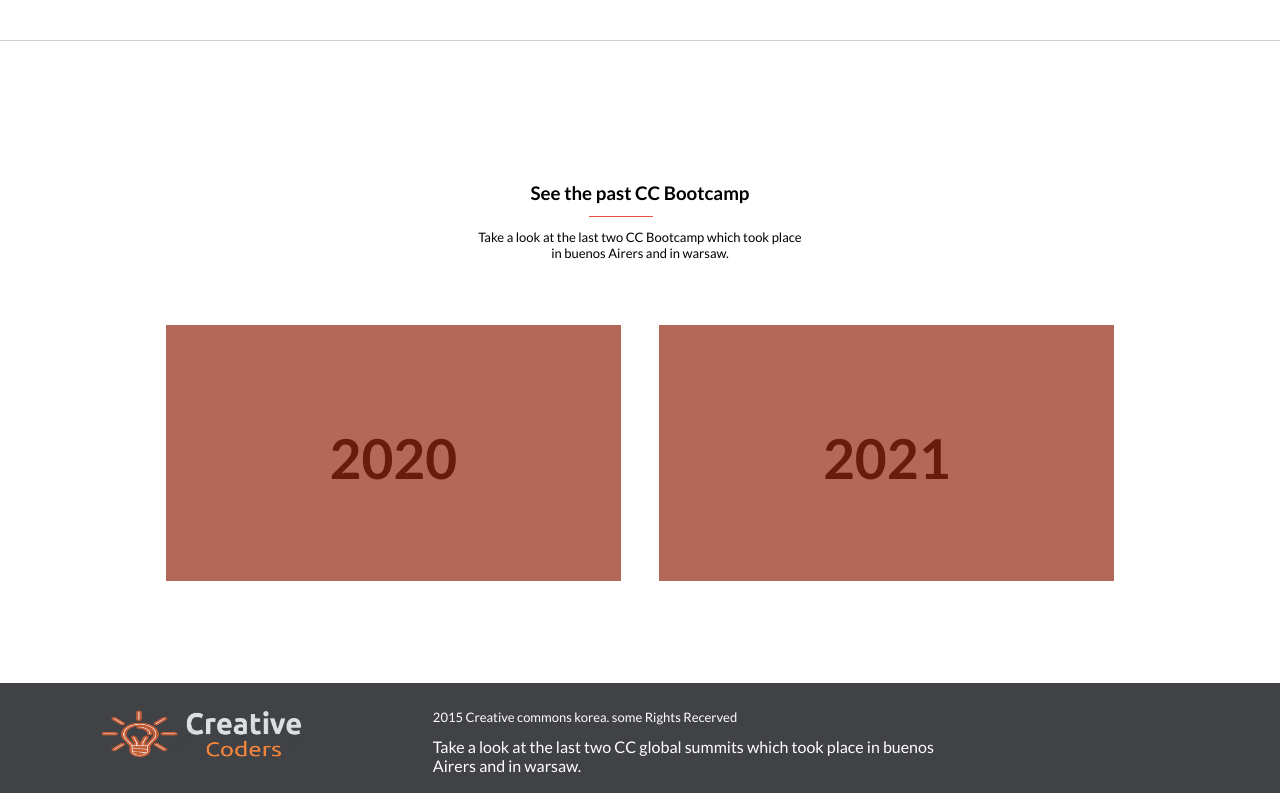
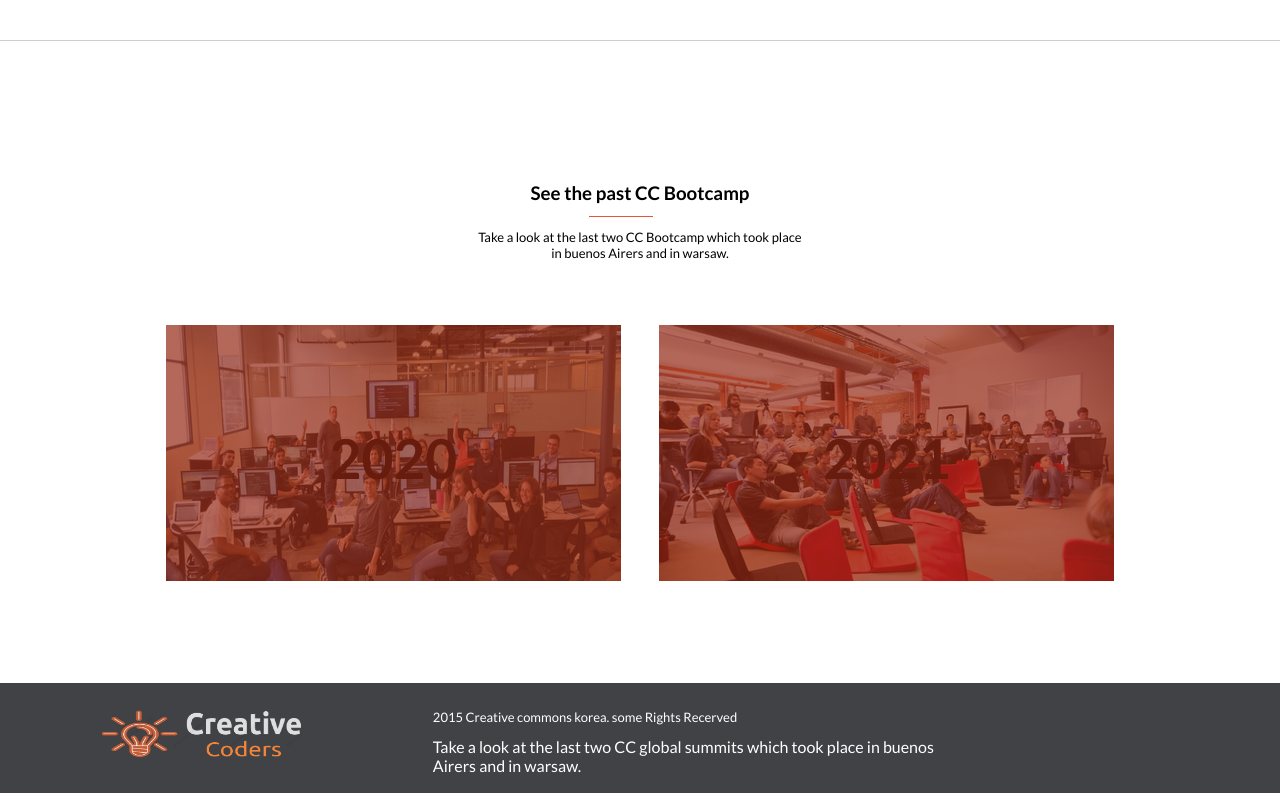
Before and after one commit to smas0900/Capstone_Project, a website: page aboutme.html in a window 1280 px wide. Shown: the part 838-1638 px from the top of the page. Drawn offline with Linux system fonts and the light colour scheme.

Commit message:
Fix linter

```diff
--- a/aboutmestyle.css
+++ b/aboutmestyle.css
@@ -189,7 +189,7 @@
 }
 
 .blockd {
-  background-image: url(.'/images/other/coding_bootcamp_.png');
+  background-image: url('./images/other/coding_bootcamp_.png');
   position: relative;
   margin-bottom: 4%;
   width: 455px;
@@ -206,7 +206,7 @@
 }
 
 .blockdd {
-  background-image: url(.'/images/other/devbootcamp.png');
+  background-image: url('./images/other/devbootcamp.png');
   position: relative;
   width: 455px;
   height: 256px;
@@ -430,7 +430,7 @@
   }
 
   .blockd {
-    background-image: url(.'/images/other/coding_bootcamp_.png');
+    background-image: url('./images/other/coding_bootcamp_.png');
     position: relative;
     margin-bottom: 0%;
     margin-right: 3%;
```
